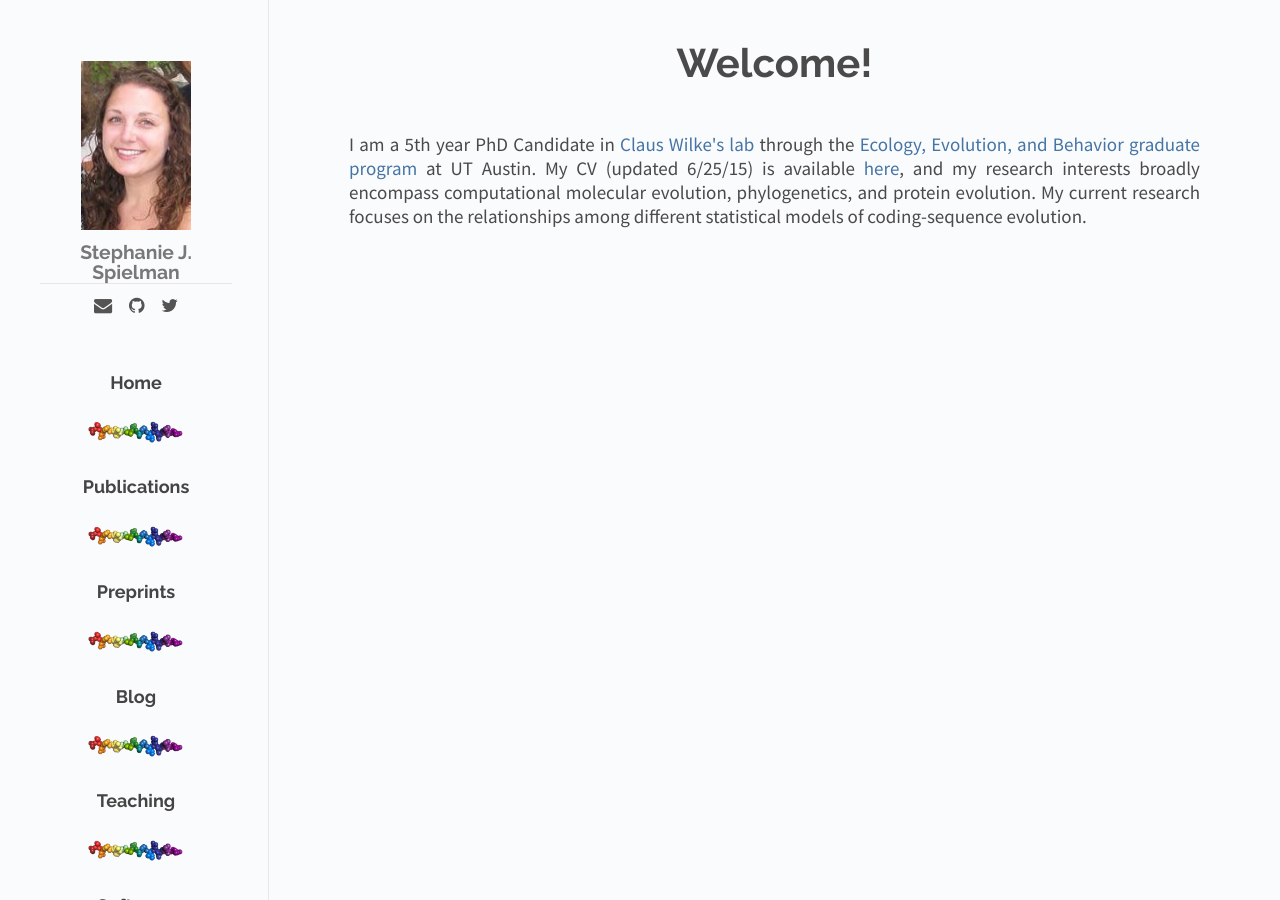
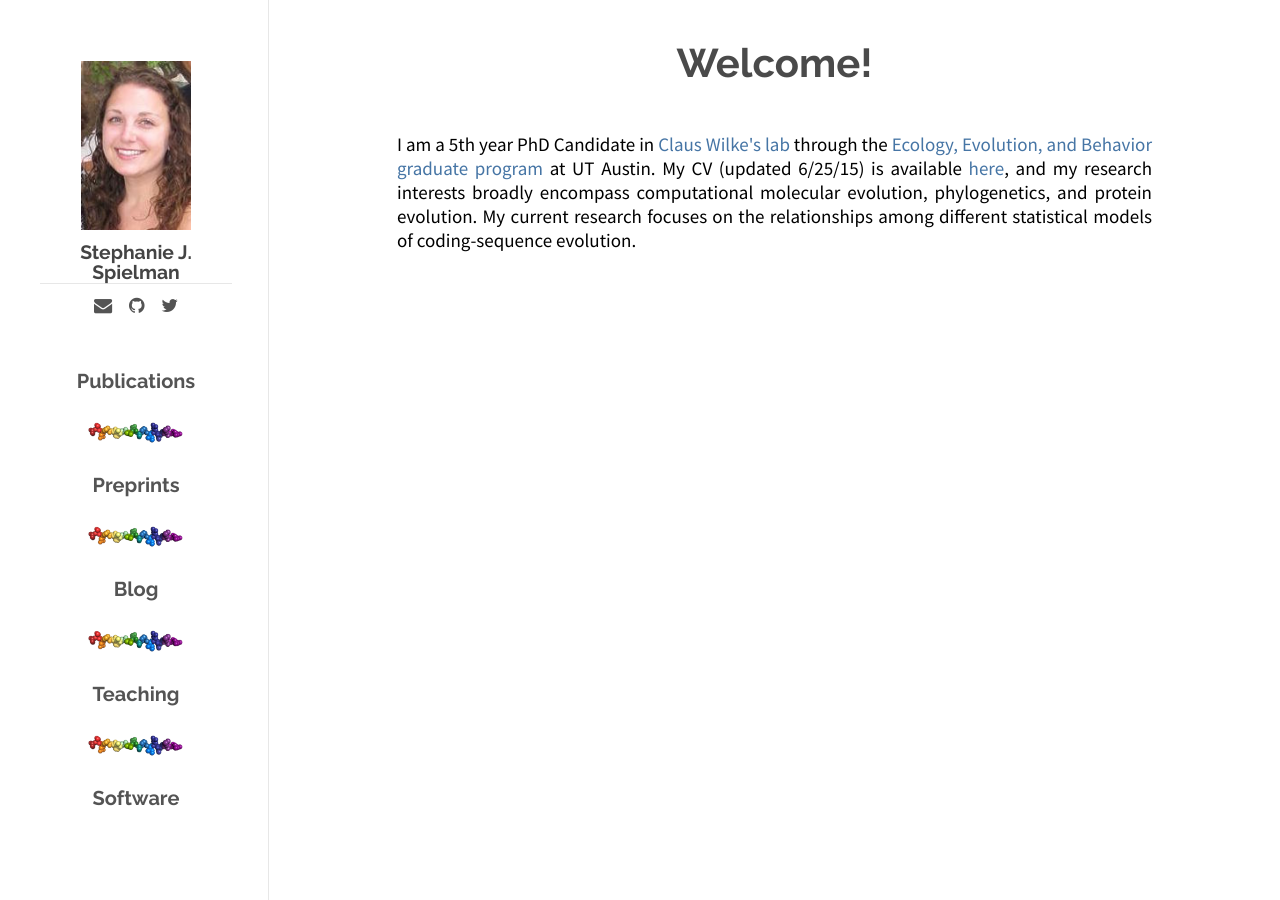
Before and after one commit to sjspielman/sjspielman.github.io, a Jekyll site: the page built from index.html, in a window 1280 px wide. Built offline with Jekyll 4.4.1, drawn with Linux system fonts in a browser that asks for light colours; Markdown is read by kramdown in place of the engine named in the settings.

Commit message:
update, using icons

```diff
--- a/_layouts/default.html
+++ b/_layouts/default.html
@@ -37,14 +37,8 @@
           </span>
         </div>
 
-        <div class="posts">
+
           <ul class="side-list">
-              <li>
-                <a class="side-title" href="/">
-                  Home
-                </a>
-                <h1 class="peptide"><a href="/peptide/"><img id="logo" src="/images/peptide.png"></a></h1>
-              </li>
               <li>
                 <a class="side-title" href="/publications/">
                   Publications
@@ -73,12 +67,10 @@
                 <a class="side-title" href="/software/">
                   Software
                 </a>
-                <h1 class="peptide"><a href="/peptide/"><img id="logo" src="/images/peptide.png"></a></h1>
               </li>
 
 
           </ul>
-        </div>
       </div>
         {{ content }}
     </div>
--- a/css/main.css
+++ b/css/main.css
@@ -16,8 +16,7 @@
 }
 
 body {
-  color: #4a4a4a;
-  background-color: #fafbfc;
+  background: #FFF;
   font-family: 'Raleway', Arial, sans-serif;
   font-weight: 600;
   font-size: 1em;
@@ -73,13 +72,9 @@
   line-height: 3em;
 }
 
-.contact-info {
-  padding-left: 1.5em;
-}
-
 .side-list {
   list-style-type: none;
-  margin: 0;
+  margin-top: 2em;
   padding: 0;
 }
 
@@ -110,7 +105,7 @@
 .tagline {
   font-size: 1.1em;
   width: 100%;
-  color: #787878;
+  color: #444;
   font-weight: 600;
   text-align: center;
   margin-top: 0.5em;
@@ -145,6 +140,11 @@
   color:#545454;
 }
 
+.info-link {
+  padding:0.2em;
+  color:#000;
+}
+
 
 
 .peptide {
@@ -152,8 +152,8 @@
   display: block;
   margin-left: auto;
   margin-right: auto;
-  padding-top: 0.3em;
-  padding-bottom: 0.3em;
+  padding-top: 0.1em;
+  padding-bottom: 0.1em;
   max-width: 128px;
 }
 /*****************************************************************************/
@@ -203,8 +203,9 @@
 .post {
   font-weight: 500;
   line-height: 24px;
-  margin-left: 5em;
-  margin-right: 5em;
+  margin-left: 8em;
+  margin-right: 8em;
+  margin-bottom: 10em;
   clear: both;
 
 }
@@ -330,6 +331,7 @@
 .side-title {
   font-weight: 600;
   font-size: 1.25em;
+  color:#545454;
   float: center;
   text-align: center;
 }
```
Also changed, not shown: publications.md (+24 -19 lines), 9 other files.
